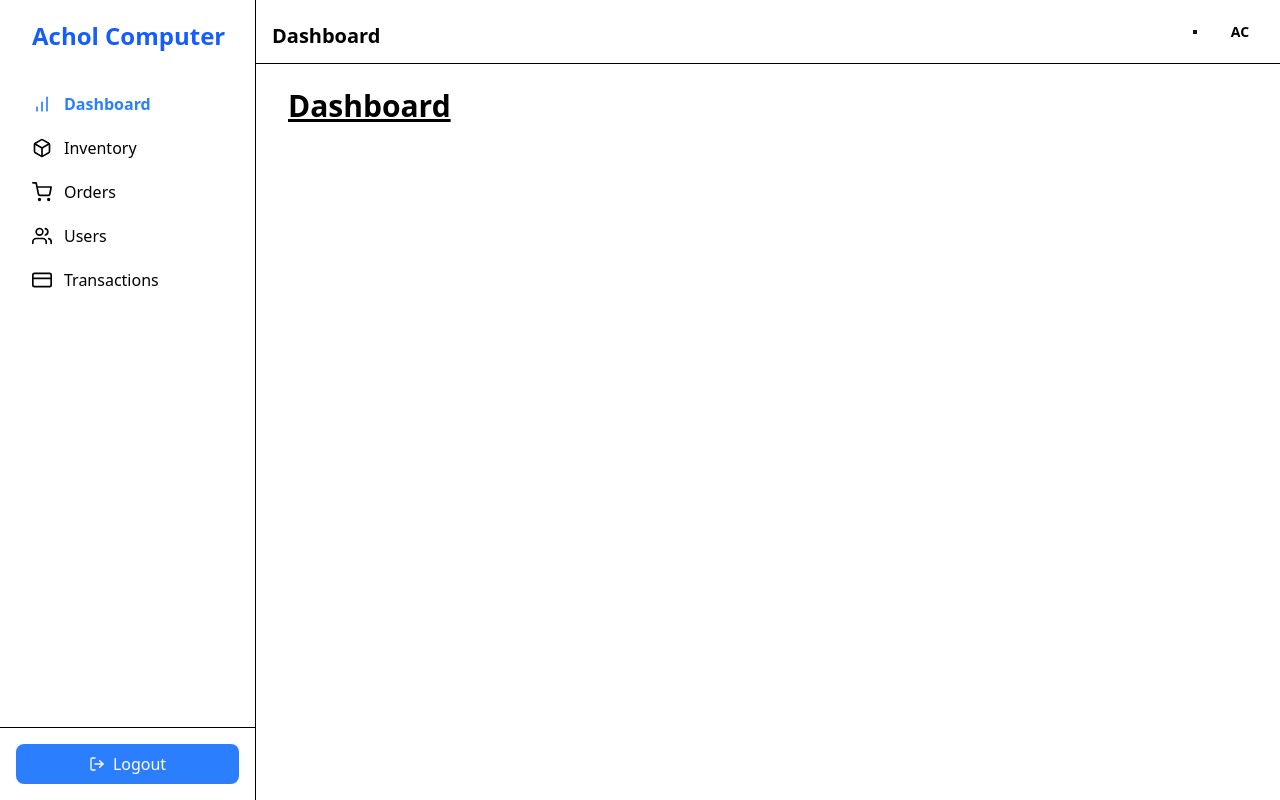
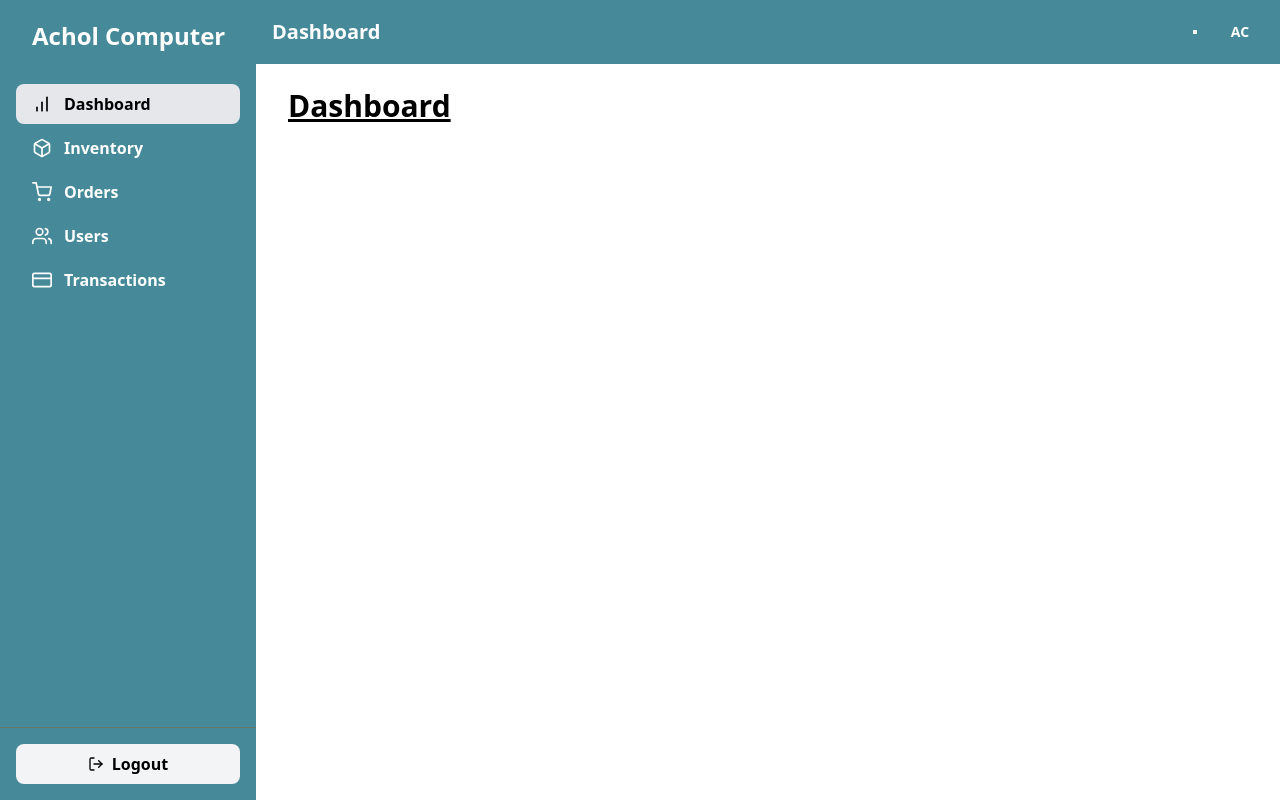
Before and after one commit to Atik471/achol_computer_frontend, a React (Vite) app: page /dashboard in a window 1280 px wide. Built offline with nearby package versions, Linux system fonts and the light colour scheme; no server answers.

Commit message:
fixed nav links

```diff
--- a/package.json
+++ b/package.json
@@ -26,10 +26,12 @@
     "@types/react": "^19.1.8",
     "@types/react-dom": "^19.1.6",
     "@vitejs/plugin-react": "^4.6.0",
+    "autoprefixer": "^10.4.21",
     "eslint": "^9.30.1",
     "eslint-plugin-react-hooks": "^5.2.0",
     "eslint-plugin-react-refresh": "^0.4.20",
     "globals": "^16.3.0",
+    "postcss": "^8.5.6",
     "tailwindcss": "^4.1.12",
     "vite": "^7.0.4"
   }
--- a/src/layouts/AuthLayout.jsx
+++ b/src/layouts/AuthLayout.jsx
@@ -9,7 +9,7 @@ const AuthLayout = () => {
 
         <div className="min-h-screen">
             {/* Navbar */}
-            <div className="navbar bg-base-100 shadow-sm px-2 md:px-8">
+            <div className="navbar bg-[#468A9A] dark:bg-[#393E46] text-white shadow-sm px-2 md:px-8">
                 <div className="navbar-start">
                     <Link to="/" className="btn btn-ghost text-xl">Achol Computer</Link>
                 </div>
--- a/src/layouts/DashboardLayout.jsx
+++ b/src/layouts/DashboardLayout.jsx
@@ -52,12 +52,12 @@ const DashboardLayout = () => {
     return (
         <div className="min-h-screen bg-base-100 flex h-screen">
             {/* Sidebar for desktop */}
-            <div className="hidden lg:flex lg:flex-shrink-0 bg-base-200 ">
+            <div className="hidden lg:flex lg:flex-shrink-0 bg-[#468A9A] dark:bg-[#393E46]">
                 <div className="w-64 flex flex-col">
-                    <div className="flex-1 flex flex-col min-h-0 border-r border-base-300">
+                    <div className="flex-1 flex flex-col min-h-0 ">
                         <div className="flex-1 flex flex-col pt-5 pb-4 overflow-y-auto">
                             <div className="flex items-center flex-shrink-0 px-4">
-                                <Link to={"/"} className="text-2xl font-bold text-blue-600 ml-4">
+                                <Link to={"/"} className="text-2xl font-bold text-white dark:text-gray-200  ml-4">
                                     Achol Computer
                                 </Link>
                             </div>
@@ -66,7 +66,7 @@ const DashboardLayout = () => {
                                     to="/dashboard"
                                     end
                                     className={({ isActive }) =>
-                                        `flex items-center px-4 py-2 rounded-lg group hover:bg-base-300 ${isActive ? "bg-base-200 text-blue-500 font-semibold" : ""
+                                        `font-semibold flex items-center px-4 py-2 rounded-lg group duration-200 transition-all hover:dark:text-black hover:text-black hover:bg-gray-200 ${isActive ? "bg-gray-200 text-black font-semibold" : " text-white dark:text-gray-300"
                                         }`
                                     }
                                 >
@@ -76,7 +76,7 @@ const DashboardLayout = () => {
                                 <NavLink
                                     to="/dashboard/inventory"
                                     className={({ isActive }) =>
-                                        `flex items-center px-4 py-2 rounded-lg group hover:bg-base-300 ${isActive ? "bg-base-200 text-blue-500 font-semibold" : ""
+                                        `font-semibold flex items-center px-4 py-2 rounded-lg group duration-200 transition-all hover:dark:text-black hover:text-black hover:bg-gray-200 ${isActive ? "bg-gray-200 text-black font-semibold" : " text-white dark:text-gray-300"
                                         }`
                                     }
                                 >
@@ -86,7 +86,7 @@ const DashboardLayout = () => {
                                 <NavLink
                                     to="/dashboard/orders"
                                     className={({ isActive }) =>
-                                        `flex items-center px-4 py-2 rounded-lg group hover:bg-base-300 ${isActive ? "bg-base-200 text-blue-500 font-semibold" : ""
+                                        `font-semibold flex items-center px-4 py-2 rounded-lg group duration-200 transition-all hover:dark:text-black hover:text-black hover:bg-gray-200 ${isActive ? "bg-gray-200 text-black font-semibold" : "text-white dark:text-gray-300"
                                         }`
                                     }
                                 >
@@ -96,7 +96,7 @@ const DashboardLayout = () => {
                                 <NavLink
                                     to="/dashboard/users"
                                     className={({ isActive }) =>
-                                        `flex items-center px-4 py-2 rounded-lg group hover:bg-base-300 ${isActive ? "bg-base-200 text-blue-500 font-semibold" : ""
+                                        `font-semibold flex items-center px-4 py-2 rounded-lg group duration-200 transition-all hover:dark:text-black hover:text-black hover:bg-gray-200 ${isActive ? "bg-gray-200 text-black font-semibold" : "text-white dark:text-gray-300"
                                         }`
                                     }
                                 >
@@ -106,7 +106,7 @@ const DashboardLayout = () => {
                                 <NavLink
                                     to="/dashboard/transactions"
                                     className={({ isActive }) =>
-                                        `flex items-center px-4 py-2 rounded-lg group hover:bg-base-300 ${isActive ? "bg-base-200 text-blue-500 font-semibold" : ""
+                                        `font-semibold flex items-center px-4 py-2 rounded-lg group duration-200 transition-all hover:dark:text-black hover:text-black hover:bg-gray-200 ${isActive ? "bg-gray-200 text-black font-semibold" : "text-white dark:text-gray-300 "
                                         }`
                                     }
                                 >
@@ -116,8 +116,8 @@ const DashboardLayout = () => {
                             </nav>
                         </div>
                         {/* Logout button instead of admin info */}
-                        <div className="flex-shrink-0 border-t border-base-300 p-4">
-                            <button className="cursor-pointer w-full flex items-center justify-center px-4 py-2 rounded-lg bg-blue-500 text-white hover:bg-blue-600" onClick={handleLogout}>
+                        <div className="flex-shrink-0 border-t border-[#697565] p-4">
+                            <button className="cursor-pointer w-full flex items-center justify-center px-4 py-2 rounded-lg bg-gray-100 text-black hover:bg-gray-200 font-semibold transition-all duration-200" onClick={handleLogout}>
                                 <FiLogOut className="mr-2" />
                                 Logout
                             </button>
@@ -132,7 +132,7 @@ const DashboardLayout = () => {
                     <div className="fixed inset-0" onClick={toggleSidebar}>
                         <div className="absolute inset-0 opacity-75 bg-base-content"></div>
                     </div>
-                    <div className="relative flex-1 flex flex-col w-64 max-w-xs pt-5 pb-4 bg-base-100">
+                    <div className="relative flex-1 flex flex-col w-64 max-w-xs pt-5 pb-4 bg-[#468A9A] dark:bg-[#393E46]">
                         <div className="absolute top-0 right-0 -mr-12 pt-2">
                             <button
                                 className="ml-1 flex items-center justify-center h-10 w-10 rounded-full focus:outline-none"
@@ -142,7 +142,7 @@ const DashboardLayout = () => {
                             </button>
                         </div>
                         <div className="flex-shrink-0 flex items-center px-4">
-                            <Link to={"/"} className="text-xl font-bold text-blue-500 ml-4">
+                            <Link to={"/"} className="text-2xl font-bold text-white dark:text-gray-200  ml-4">
                                 Achol Computer
                             </Link>
                         </div>
@@ -152,7 +152,7 @@ const DashboardLayout = () => {
                                     to="/dashboard"
                                     end
                                     className={({ isActive }) =>
-                                        `flex items-center px-4 py-2 rounded-lg group hover:bg-base-300 ${isActive ? "bg-base-200 text-blue-500 font-semibold" : ""
+                                        `font-semibold flex items-center px-4 py-2 rounded-lg group duration-200 transition-all hover:dark:text-black hover:text-black hover:bg-gray-200 ${isActive ? "bg-gray-200 text-black font-semibold" : " text-white dark:text-gray-300"
                                         }`
                                     }
                                 >
@@ -163,7 +163,7 @@ const DashboardLayout = () => {
                                 <NavLink
                                     to="/dashboard/inventory"
                                     className={({ isActive }) =>
-                                        `flex items-center px-4 py-2 rounded-lg group hover:bg-base-300 ${isActive ? "bg-base-200 text-blue-500 font-semibold" : ""
+                                        `font-semibold flex items-center px-4 py-2 rounded-lg group duration-200 transition-all hover:dark:text-black hover:text-black hover:bg-gray-200 ${isActive ? "bg-gray-200 text-black font-semibold" : " text-white dark:text-gray-300"
                                         }`
                                     }
                                 >
@@ -174,7 +174,7 @@ const DashboardLayout = () => {
                                 <NavLink
                                     to="/dashboard/orders"
                                     className={({ isActive }) =>
-                                        `flex items-center px-4 py-2 rounded-lg group hover:bg-base-300 ${isActive ? "bg-base-200 text-blue-500 font-semibold" : ""
+                                        `font-semibold flex items-center px-4 py-2 rounded-lg group duration-200 transition-all hover:dark:text-black hover:text-black hover:bg-gray-200 ${isActive ? "bg-gray-200 text-black font-semibold" : " text-white dark:text-gray-300"
                                         }`
                                     }
                                 >
@@ -185,7 +185,7 @@ const DashboardLayout = () => {
                                 <NavLink
                                     to="/dashboard/users"
                                     className={({ isActive }) =>
-                                        `flex items-center px-4 py-2 rounded-lg group hover:bg-base-300 ${isActive ? "bg-base-200 text-blue-500 font-semibold" : ""
+                                        `font-semibold flex items-center px-4 py-2 rounded-lg group duration-200 transition-all hover:dark:text-black hover:text-black hover:bg-gray-200 ${isActive ? "bg-gray-200 text-black font-semibold" : " text-white dark:text-gray-300"
                                         }`
                                     }
                                 >
@@ -196,7 +196,7 @@ const DashboardLayout = () => {
                                 <NavLink
                                     to="/dashboard/transactions"
                                     className={({ isActive }) =>
-                                        `flex items-center px-4 py-2 rounded-lg group hover:bg-base-300 ${isActive ? "bg-base-200 text-blue-500 font-semibold" : ""
+                                        `font-semibold flex items-center px-4 py-2 rounded-lg group duration-200 transition-all hover:dark:text-black hover:text-black hover:bg-gray-200 ${isActive ? "bg-gray-200 text-black font-semibold" : " text-white dark:text-gray-300"
                                         }`
                                     }
                                 >
@@ -207,8 +207,8 @@ const DashboardLayout = () => {
                             </nav>
                         </div>
                         <div className="p-4 border-t border-base-300">
-                            <button className="cursor-pointer w-full flex items-center justify-center px-4 py-2 rounded-lg bg-blue-500 text-white hover:bg-blue-600">
-                                <FiLogOut className="mr-2" onClick={handleLogout} />
+                            <button className="cursor-pointer w-full flex items-center justify-center px-4 py-2 rounded-lg bg-gray-100 text-black hover:bg-gray-200 font-semibold transition-all duration-200" onClick={handleLogout}>
+                                <FiLogOut className="mr-2" />
                                 Logout
                             </button>
                         </div>
@@ -219,7 +219,7 @@ const DashboardLayout = () => {
             {/* Main content */}
             <div className="flex flex-col w-0 flex-1 overflow-hidden">
                 {/* Top navigation */}
-                <div className="relative z-10 flex-shrink-0 flex h-16 bg-base-200 border-b border-base-300">
+                <div className="relative z-10 flex-shrink-0 flex h-16 text-white dark:text-gray-200 bg-[#468A9A] dark:bg-[#393E46]">
                     <button
                         className="px-4 border-r border-base-300 focus:outline-none lg:hidden"
                         onClick={toggleSidebar}
@@ -229,7 +229,7 @@ const DashboardLayout = () => {
                     </button>
                     <div className="flex-1 px-4 flex justify-between items-center">
                         {/* Title instead of search bar */}
-                        <h1 className="text-xl font-bold mt-2">{currentTitle}</h1>
+                        <h1 className="text-xl font-bold">{currentTitle}</h1>
                         <div className="ml-4 flex items-center lg:ml-6">
                             <ThemeComponent />
                             <div className="ml-3 relative">
--- a/src/pages/Inventory.jsx
+++ b/src/pages/Inventory.jsx
@@ -8,7 +8,7 @@ export default function Inventory() {
   if (isLoading) return <div>Loading...</div>;
   if (error) return <div className="text-error">Failed to load products</div>;
 
-  // Optional: search filter
+  // search filter
   const filteredProducts = products?.filter((p) =>
     p.name.toLowerCase().includes(search.toLowerCase())
   );
--- a/src/routers/Router.jsx
+++ b/src/routers/Router.jsx
@@ -10,6 +10,7 @@ import MainLayout from '../layouts/MainLayout';
 import Orders from '../pages/Orders';
 import Users from '../pages/Users';
 import Transactions from '../pages/Transactions';
+import Products from '../pages/Products';
 
 const router = createBrowserRouter([
   {
@@ -20,6 +21,10 @@ const router = createBrowserRouter([
         path: 'home',
         element: <Home />,
       },
+      {
+        path: 'products',
+        element: <Products />,
+      }
     ],
   },
   {
```
Also changed, not shown: src/components/Navbar.jsx (+15 -15 lines), src/layouts/MainLayout.jsx (+5 -4 lines), src/pages/Products.jsx (added, +24 -0 lines), 1 other file (tests, documents, lock files or other folders).
